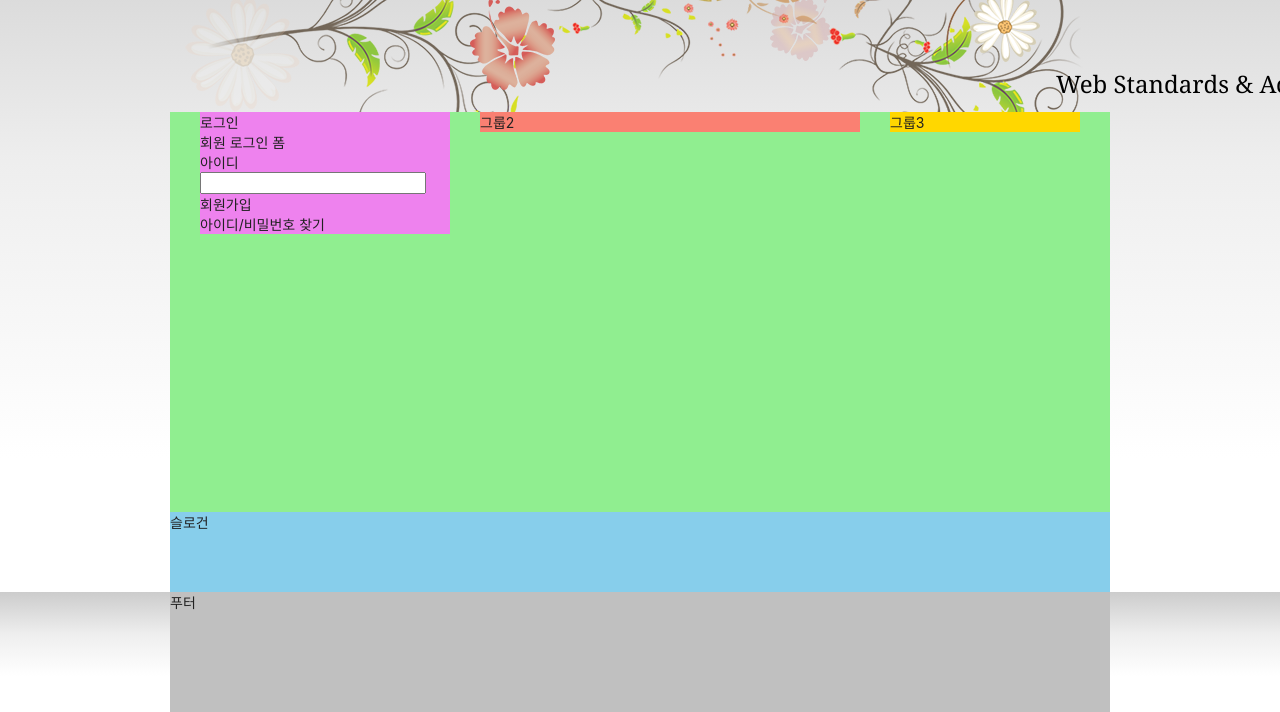
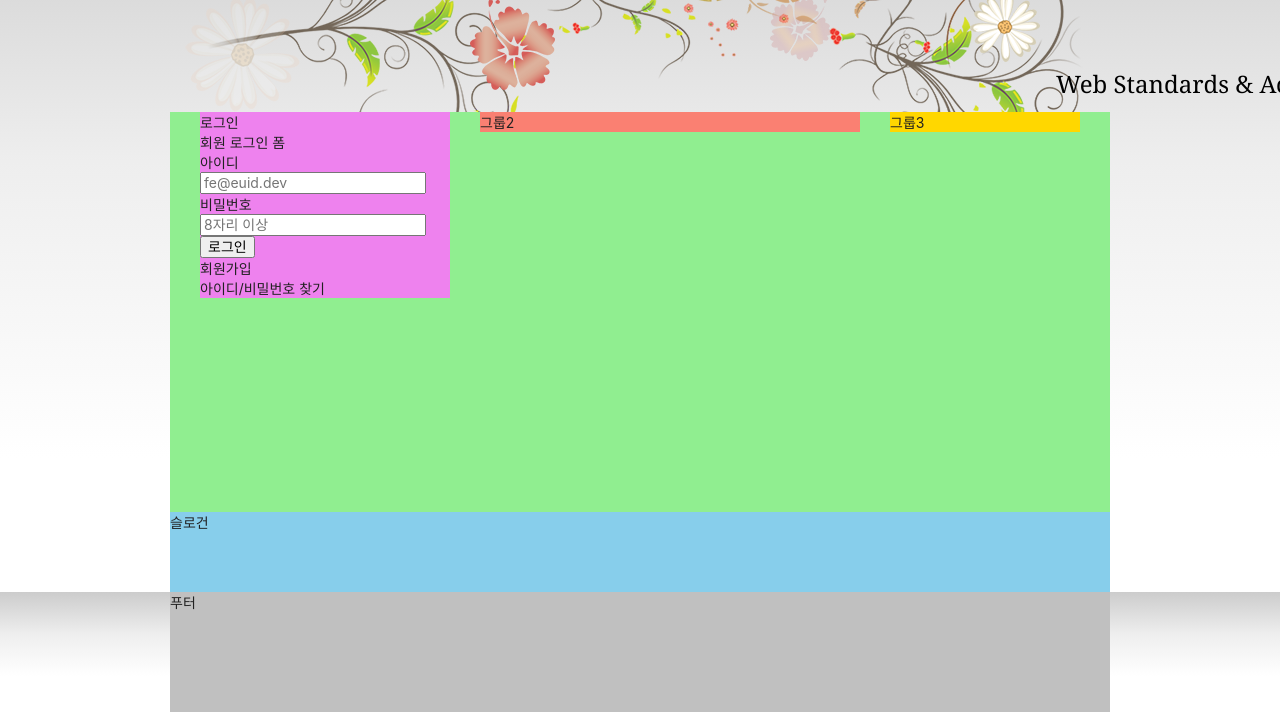
Before and after one commit to hungerbk/HTML5, a plain HTML site: page index.html in a window 1280 px wide. Shown: the part 135-847 px from the top of the page. Drawn offline with Linux system fonts and the light colour scheme; a web font is replaced by a local one.

Commit message:
로그인 마크업 완성

```diff
--- a/index.html
+++ b/index.html
@@ -151,13 +151,18 @@
     <div class="group group1">
       <section class="login">
         <h2 class="login-title">로그인</h2>
-        <form action="" class="login-form">
+        <form method="POST" action="https://formspree.io/seulbinim@gmail.com" class="login-form">
           <fieldset>
             <legend>회원 로그인 폼</legend>
             <div class="user-email">
               <label for="userEmail">아이디</label>
-              <input type="email" id="userEmail" />
+              <input type="email" id="userEmail" name="userEmail" placeholder="fe@euid.dev" required/>
             </div>
+            <div class="user-pw">
+              <label for="userPw">비밀번호</label>
+              <input type="password" id="userPw" name="userPw" placeholder="8자리 이상" required/>
+            </div>
+            <button type="submit" class="login-button">로그인</button>
           </fieldset>
         </form>
         <ul class="sign">
```
